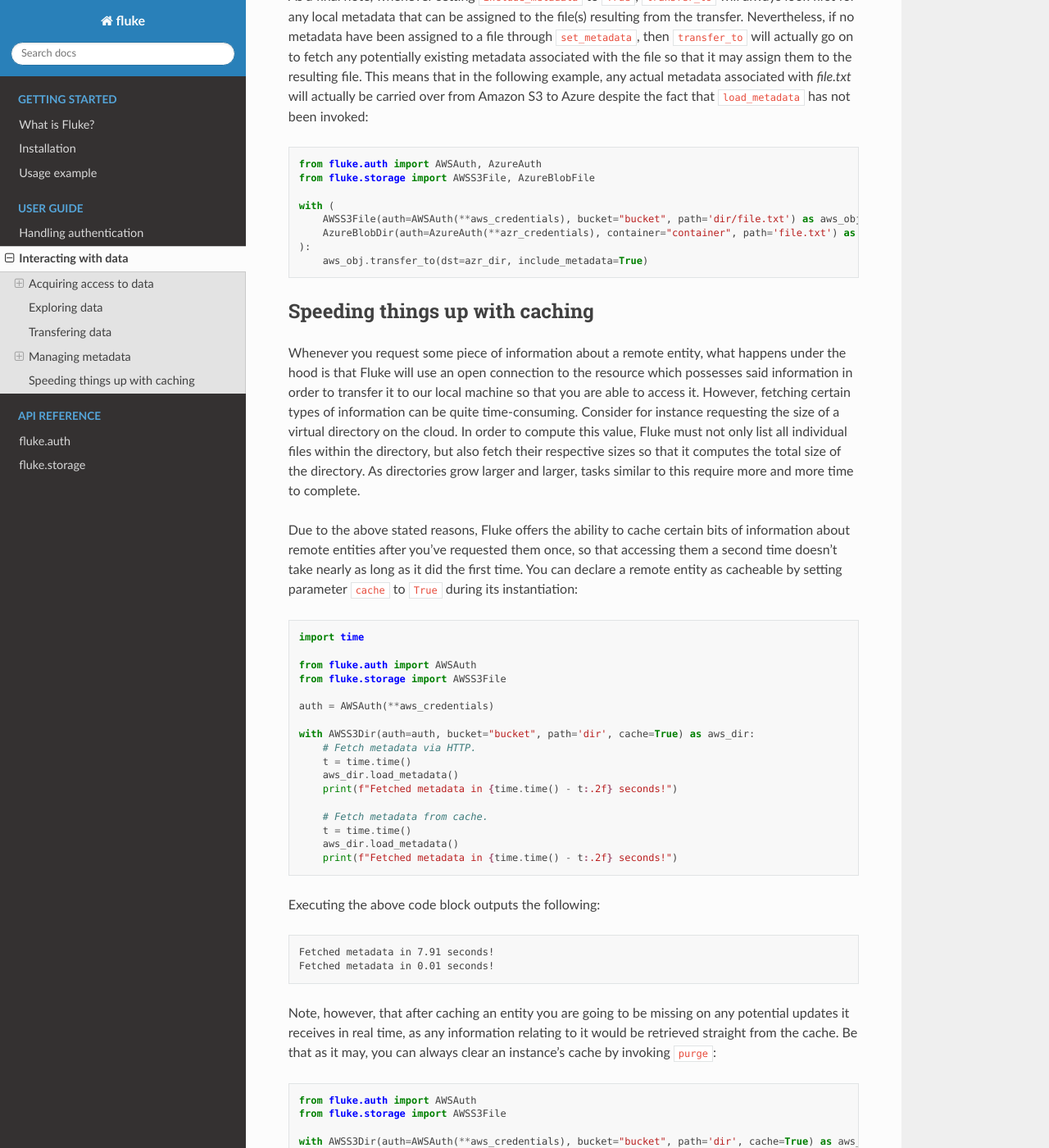
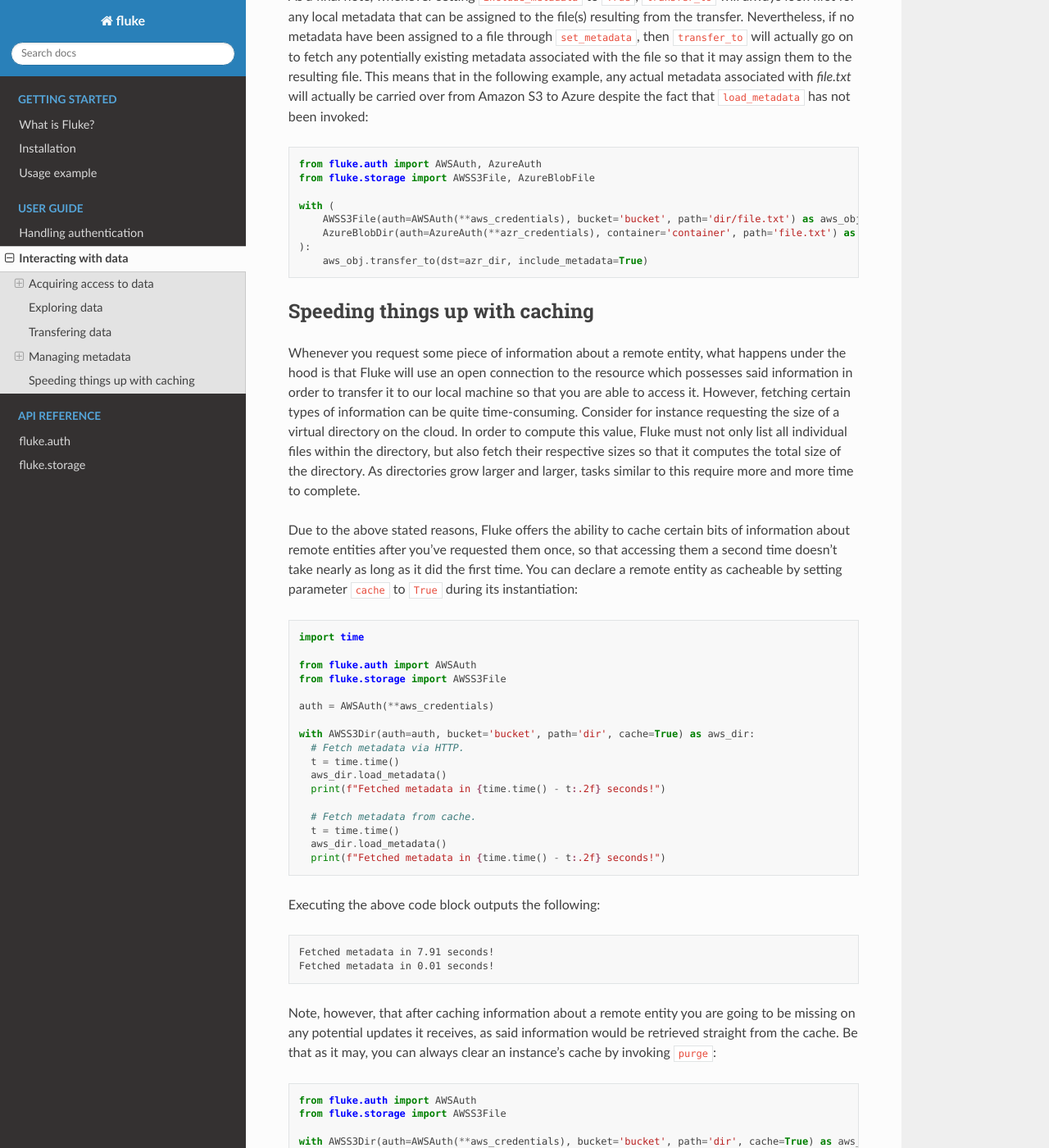
Before and after one commit to manoss96/fluke, a Sphinx documentation site: the page built from docs/source/user_guide/interacting_with_data.rst, in a window 1280 px wide and 1400 px high, scrolled down 8364 px. Shown: the whole window at 82% size. Built offline with Sphinx 7.4.7 and the Read the Docs theme 2.0.0, drawn with Linux system fonts in a browser that asks for light colours; some of the changed text lies outside the part shown.

```diff
--- a/docs/source/conf.py
+++ b/docs/source/conf.py
@@ -22,7 +22,7 @@ copyright = '2023, Manos Stoumpos'
 author = 'Manos Stoumpos'
 
 # The full version, including alpha/beta/rc tags
-release = '0.1.0'
+release = '0.2.0'
 
 
 # -- General configuration ---------------------------------------------------
--- a/docs/source/user_guide/interacting_with_data.rst
+++ b/docs/source/user_guide/interacting_with_data.rst
@@ -161,7 +161,7 @@ directory:
   auth = AWSAuth(**credentials)
 
   # Access directory.
-  aws_dir = AWSS3Dir(auth=auth, bucket="bucket_name", path='dir')
+  aws_dir = AWSS3Dir(auth=auth, bucket='bucket_name', path='dir')
 
   # Access file through directory.
   aws_file: AWSS3File = aws_dir.get_file('file.txt')
@@ -280,8 +280,8 @@ all in just a few lines of code:
   azr_auth = AzureAuth(**azr_credentials)
 
   with (
-      AWSS3Dir(auth=aws_auth, bucket="bucket", path='dir') as aws_dir,
-      AzureBlobDir(auth=azr_auth, container="container", path='dir') as azr_dir
+      AWSS3Dir(auth=aws_auth, bucket='bucket', path='dir') as aws_dir,
+      AzureBlobDir(auth=azr_auth, container='container', path='dir') as azr_dir
   ):
       aws_dir.transfer_to(dst=azr_dir, recursively=True)
 
@@ -334,8 +334,8 @@ some metadata to it through the ``set_metadata`` method:
   file = LocalFile(path='/home/user/path/to/file.txt')
   file.set_metadata({'id': '12345', 'type': 'txt'})
 
-  # Transfer file to Amazon S3, assigning the defined metadata to it.
-  with AWSS3Dir(auth=AWSAuth(**aws_credentials), bucket="bucket", path='dir') as aws_dir:
+  # Transfer file to Amazon S3 along with its metadata.
+  with AWSS3Dir(auth=AWSAuth(**aws_credentials), bucket='bucket', path='dir') as aws_dir:
       file.transfer_to(dst=aws_dir, include_metadata=True)
 
 Along with *file.txt* being uploaded to Amazon S3, any metadata that
@@ -344,13 +344,13 @@ In fact, we can easily confirm this by executing the following code:
 
 .. code-block:: python
 
-    print(aws_dir.get_metadata('file.txt'))
+  print(aws_dir.get_metadata('file.txt'))
 
 which results in the following output being printed onto the console:
 
 .. code-block::
 
-    {'id': '12345', 'type': 'txt'}
+  {'id': '12345', 'type': 'txt'}
 
 Finally, note that when accessing a file through a directory,
 any modification made to its metadata through either API,
@@ -358,26 +358,26 @@ will be reflected in the other. Consider the following example:
 
 .. code-block:: python
 
-    from fluke.storage import LocalDir, LocalFile
+  from fluke.storage import LocalDir, LocalFile
 
-    # Access directory.
-    local_dir: LocalDir = LocalDir(path='dir')
+  # Access directory.
+  local_dir: LocalDir = LocalDir(path='dir')
 
-    # Access file through directory.
-    file_name = 'file.txt'
-    local_file: LocalFile = local_dir.get_file(file_name)
+  # Access file through directory.
+  file_name = 'file.txt'
+  local_file: LocalFile = local_dir.get_file(file_name)
 
-    # Set file metadata through the "File" API..
-    local_file.set_metadata(metadata={'id': '12345', 'type': 'txt'})
+  # Set file metadata through the "File" API..
+  local_file.set_metadata(metadata={'id': '12345', 'type': 'txt'})
 
-    # Get file metadata through the "Dir" API.
-    print(local_dir.get_metadata(file_path=file_name))
+  # Get file metadata through the "Dir" API.
+  print(local_dir.get_metadata(file_path=file_name))
 
 Executing the above code produces the following output:
 
 .. code-block::
 
-    {'id': '12345', 'type': 'txt'}
+  {'id': '12345', 'type': 'txt'}
 
 Even though ``local_dir.set_metadata`` was never invoked,
 ``local_dir.get_metadata(file_path=file_name)`` returns the
@@ -386,26 +386,26 @@ Naturally, the reverse is also possible:
 
 .. code-block:: python
 
-    from fluke.storage import LocalDir, LocalFile
+  from fluke.storage import LocalDir, LocalFile
 
-    # Access directory.
-    local_dir: LocalDir = LocalDir(path='dir')
+  # Access directory.
+  local_dir: LocalDir = LocalDir(path='dir')
 
-    # Access file through directory.
-    file_name = 'file.txt'
-    local_file: LocalFile = local_dir.get_file(file_name)
+  # Access file through directory.
+  file_name = 'file.txt'
+  local_file: LocalFile = local_dir.get_file(file_name)
 
-    # Set file metadata through the "Dir" API..
-    local_dir.set_metadata(file_path=file_name, metadata={'id': '12345', 'type': 'txt'})
+  # Set file metadata through the "Dir" API..
+  local_dir.set_metadata(file_path=file_name, metadata={'id': '12345', 'type': 'txt'})
 
-    # Get file metadata through the "File" API.
-    print(local_file.get_metadata())
+  # Get file metadata through the "File" API.
+  print(local_file.get_metadata())
 
 After being executed, this produces the same output as before:
 
 .. code-block::
 
-    {'id': '12345', 'type': 'txt'}
+  {'id': '12345', 'type': 'txt'}
 
 --------------------------------------------
 Loading metadata
@@ -422,14 +422,14 @@ assigned to it. Let's do just that and see what happens:
   from fluke.storage import AWSS3File
 
   # Gain access to 'file.txt' on Amazon S3 and print its metadata.
-  with AWSS3File(auth=AWSAuth(**aws_credentials), bucket="bucket", path='dir/file.txt') as aws_obj:
+  with AWSS3File(auth=AWSAuth(**aws_credentials), bucket='bucket', path='dir/file.txt') as aws_obj:
       print(aws_obj.get_metadata())
 
 By executing the above code, we get the following output:
 
 .. code-block::
 
-    {}
+  {}
 
 That's strange. Shouldn't we see a dictionary containing the metadata we just assigned to
 the object while transfering it to Amazon S3? Actually, the answer is no, and the reason
@@ -453,7 +453,7 @@ add the aforementioned line of code:
   from fluke.storage import AWSS3File
 
   # Gain access to 'file.txt' on Amazon S3 and print its metadata.
-  with AWSS3File(auth=AWSAuth(**aws_credentials), bucket="bucket", path='dir/file.txt') as aws_obj:
+  with AWSS3File(auth=AWSAuth(**aws_credentials), bucket='bucket', path='dir/file.txt') as aws_obj:
       # Load metadata first.
       aws_obj.load_metadata()
       # Then print it.
@@ -463,7 +463,7 @@ By executing the above code, we now get the expected output:
 
 .. code-block::
 
-    {'id': '12345', 'type': 'txt'}
+  {'id': '12345', 'type': 'txt'}
 
 As a final note, whenever setting ``include_metadata`` to ``True``, ``transfer_to`` will
 always look first for any local metadata that can be assigned to the file(s) resulting from
@@ -480,8 +480,8 @@ has not been invoked:
   from fluke.storage import AWSS3File, AzureBlobFile
 
   with (
-      AWSS3File(auth=AWSAuth(**aws_credentials), bucket="bucket", path='dir/file.txt') as aws_obj,
-      AzureBlobDir(auth=AzureAuth(**azr_credentials), container="container", path='file.txt') as azr_dir
+      AWSS3File(auth=AWSAuth(**aws_credentials), bucket='bucket', path='dir/file.txt') as aws_obj,
+      AzureBlobDir(auth=AzureAuth(**azr_credentials), container='container', path='file.txt') as azr_dir
   ):
       aws_obj.transfer_to(dst=azr_dir, include_metadata=True)
 
@@ -518,58 +518,58 @@ setting parameter ``cache`` to ``True`` during its instantiation:
 
   auth = AWSAuth(**aws_credentials)
 
-  with AWSS3Dir(auth=auth, bucket="bucket", path='dir', cache=True) as aws_dir:
-      # Fetch metadata via HTTP.
-      t = time.time()
-      aws_dir.load_metadata()
-      print(f"Fetched metadata in {time.time() - t:.2f} seconds!")
+  with AWSS3Dir(auth=auth, bucket='bucket', path='dir', cache=True) as aws_dir:
+    # Fetch metadata via HTTP.
+    t = time.time()
+    aws_dir.load_metadata()
+    print(f"Fetched metadata in {time.time() - t:.2f} seconds!")
 
-      # Fetch metadata from cache.
-      t = time.time()
-      aws_dir.load_metadata()
-      print(f"Fetched metadata in {time.time() - t:.2f} seconds!")
+    # Fetch metadata from cache.
+    t = time.time()
+    aws_dir.load_metadata()
+    print(f"Fetched metadata in {time.time() - t:.2f} seconds!")
 
 Executing the above code block outputs the following:
 
 .. code-block::
 
-    Fetched metadata in 7.91 seconds!
-    Fetched metadata in 0.01 seconds!
+  Fetched metadata in 7.91 seconds!
+  Fetched metadata in 0.01 seconds!
 
-Note, however, that after caching an entity you are going to
-be missing on any potential updates it receives in real time,
-as any information relating to it would be retrieved straight
-from the cache. Be that as it may, you can always clear an
-instance's cache by invoking ``purge``:
+Note, however, that after caching information about a remote entity
+you are going to be missing on any potential updates it receives,
+as said information would be retrieved straight from the cache.
+Be that as it may, you can always clear an instance's cache
+by invoking ``purge``:
 
 .. code-block:: python
 
   from fluke.auth import AWSAuth
   from fluke.storage import AWSS3File
 
-  with AWSS3Dir(auth=AWSAuth(**aws_credentials), bucket="bucket", path='dir', cache=True) as aws_dir:
-      # Count number of items in directory.
-      print(f"Directory count: {aws_dir.count()}")
+  with AWSS3Dir(auth=AWSAuth(**aws_credentials), bucket='bucket', path='dir', cache=True) as aws_dir:
+    # Count number of items in directory.
+    print(f"Directory count: {aws_dir.count()}")
 
-      # At this point, assume that one more
-      # file is uploaded to the directory.
+    # At this point, assume that one more
+    # file is uploaded to the directory.
 
-      # Re-count number of items in directory
-      # without purging the cache.
-      print(f"Directory count: {aws_dir.count()}")
+    # Re-count number of items in directory
+    # without purging the cache.
+    print(f"Directory count: {aws_dir.count()}")
 
-      # Re-count number of items in directory
-      # after purging the cache.
-      aws_dir.purge()
-      print(f"Directory count: {aws_dir.count()}")
+    # Re-count number of items in directory
+    # after purging the cache.
+    aws_dir.purge()
+    print(f"Directory count: {aws_dir.count()}")
 
 By executing the above code, we get the following output:
 
 .. code-block::
 
-    Directory count: 1
-    Directory count: 1
-    Directory count: 2
+  Directory count: 1
+  Directory count: 1
+  Directory count: 2
 
 Lastly, as mentioned in
 :ref:`Accessing files through a directory <accesing-files-through-a-directory>`,
@@ -579,36 +579,36 @@ information about the directory which spawned it. Consider the following example
 
 .. code-block:: python
 
-    from fluke.storage import AWSS3Dir
+  from fluke.storage import AWSS3Dir
 
-    # This object will be used to authenticate with AWS.
-    aws_auth = AWSAuth(**aws_credentials)
+  # This object will be used to authenticate with AWS.
+  aws_auth = AWSAuth(**aws_credentials)
 
-    # Access an AWS S3 directory and render it "cacheable".
-    with AWSS3Dir(auth=aws_auth, bucket="bucket", path='dir', cache=True) as aws_dir:
-      # Fetch the directory's total size and time it.
-      t = time.time()
-      _ = aws_dir.get_size(recursively=True)
-      print(f"Fetched size in {time.time() - t:.2f} seconds!")
+  # Access an AWS S3 directory and render it "cacheable".
+  with AWSS3Dir(auth=aws_auth, bucket="bucket", path='dir', cache=True) as aws_dir:
+    # Fetch the directory's total size and time it.
+    t = time.time()
+    _ = aws_dir.get_size(recursively=True)
+    print(f"Fetched size in {time.time() - t:.2f} seconds!")
 
-      # Now purge the directory's cache.
-      aws_dir.purge()
+    # Now purge the directory's cache.
+    aws_dir.purge()
 
-      # Traverse the directory's files and fetch their respective sizes.
-      for file in aws_dir.traverse_files(recursively=True):
-        _ = file.get_size()
+    # Traverse the directory's files and fetch their respective sizes.
+    for file in aws_dir.traverse_files(recursively=True):
+      _ = file.get_size()
 
-      # Fetch the directory's total size and time it again.
-      t = time.time()
-      _ = aws_dir.get_size(recursively=True)
-      print(f"Fetched size in {time.time() - t:.2f} seconds!")
+    # Fetch the directory's total size and time it again.
+    t = time.time()
+    _ = aws_dir.get_size(recursively=True)
+    print(f"Fetched size in {time.time() - t:.2f} seconds!")
 
 The above code produces the following output when executed:
 
 .. code-block::
 
-    Fetched size in 21.17 seconds!
-    Fetched size in 0.03 seconds!
+  Fetched size in 21.17 seconds!
+  Fetched size in 0.03 seconds!
 
 The first time we requested the total size of the directory,
 Fluke had to list the directory recursively in order to fetch
--- a/pyproject.toml
+++ b/pyproject.toml
@@ -1,6 +1,6 @@
 [project]
 name = "fluke-api"
-version = "0.1.0"
+version = "0.2.0"
 authors = [
   {email = "manosstoumpos@gmail.com"},
   {name = "Manos Stoumpos"}
@@ -33,4 +33,4 @@ tests = [
 "Homepage" = "https://github.com/manoss96/fluke"
 "Bug Tracker" = "https://github.com/manoss96/fluke/issues"
 "Documentation" = "https://fluke.rtfd.io"
-"Changelog" = "https://github.com/manoss96/fluke/CHANGELOG.md"
+"Changelog" = "https://github.com/manoss96/fluke/blob/main/CHANGELOG.md"
```
Also changed, not shown: other parts of docs/source/user_guide/interacting_with_data.rst (+9 -9 lines), CHANGELOG.md (+3 -3 lines), CODE_OF_CONDUCT.md (added, +4 -0 lines), CONTRIBUTING.md (added, +47 -0 lines), README.md (+1 -1 lines), docs/source/user_guide/handling_auth.rst (+16 -11 lines), 2 other files.
